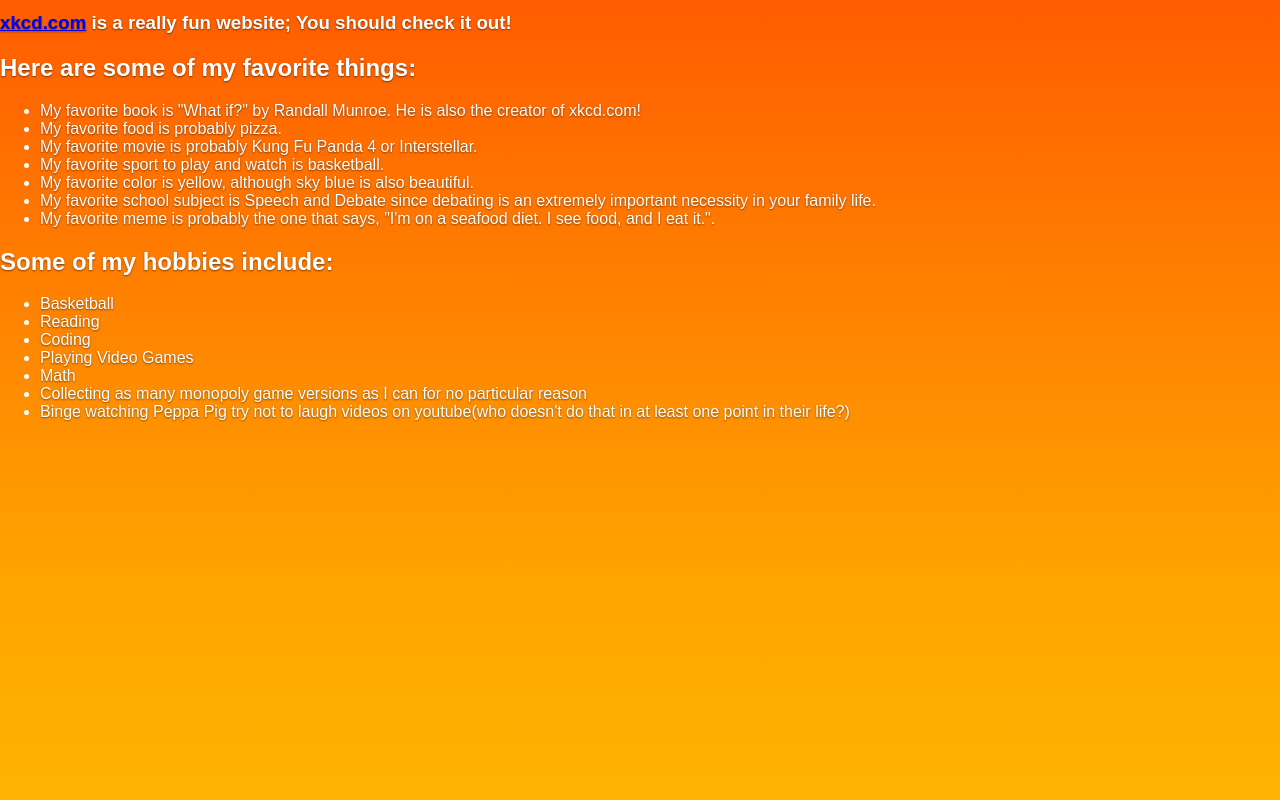
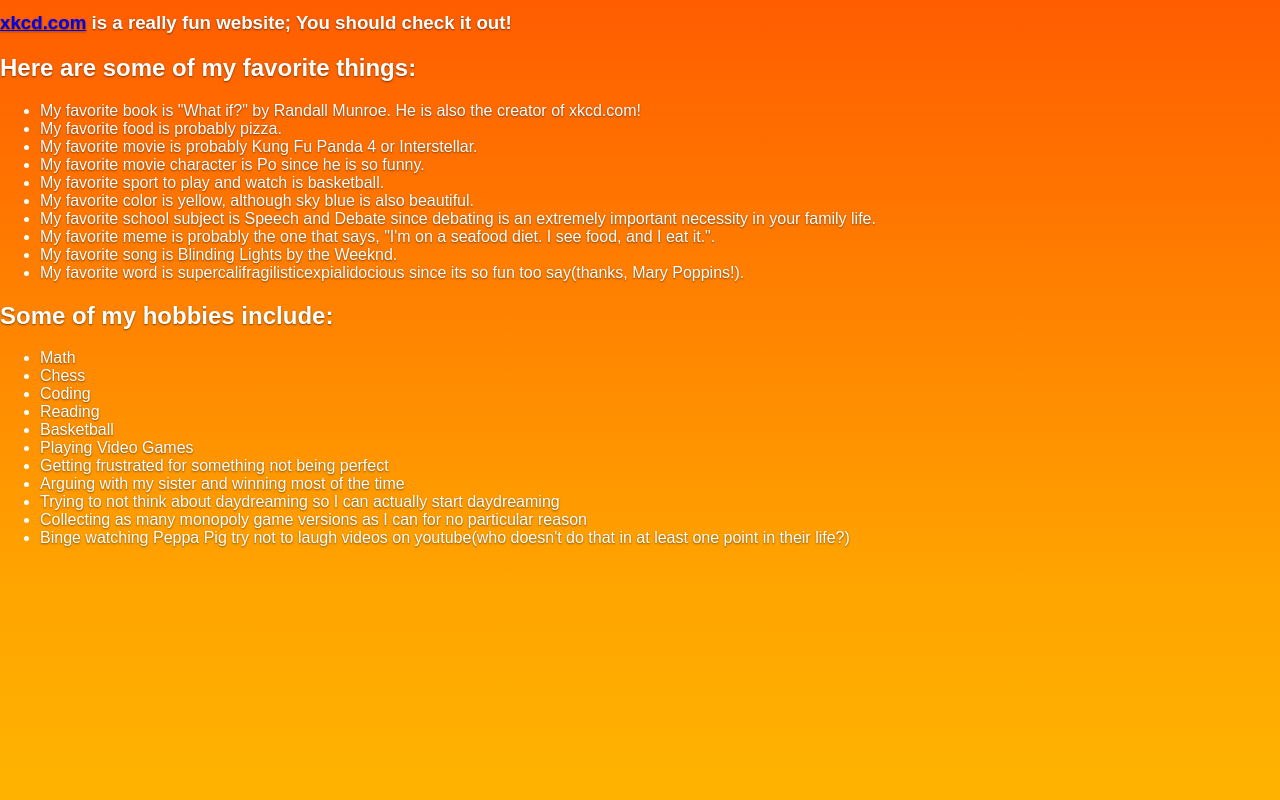
Before and after one commit to duckmaster2000/website, a plain HTML site: page index.html in a window 1280 px wide. Shown: the part 749-1549 px from the top of the page. Drawn offline with Linux system fonts and the light colour scheme.

Commit message:
Update index.html

```diff
--- a/index.html
+++ b/index.html
@@ -29,19 +29,26 @@
     <li>My favorite book is "What if?" by Randall Munroe. He is also the creator of xkcd.com!</li>
     <li>My favorite food is probably pizza.</li>
     <li>My favorite movie is probably Kung Fu Panda 4 or Interstellar.</li>
+    <li>My favorite movie character is Po since he is so funny.</li>
     <li>My favorite sport to play and watch is basketball.</li>
     <li>My favorite color is yellow, although sky blue is also beautiful.</li>
     <li>My favorite school subject is Speech and Debate since debating is an extremely important necessity in your family life.</li>
     <li>My favorite meme is probably the one that says, "I'm on a seafood diet. I see food, and I eat it.".</li>
+    <li>My favorite song is Blinding Lights by the Weeknd.</li>
+    <li>My favorite word is supercalifragilisticexpialidocious since its so fun too say(thanks, Mary Poppins!).</li>
 
   </ul>
 <h2>Some of my hobbies include:</h2>
   <ul>
+    <li>Math</li>
+    <li>Chess</li>
+    <li>Coding</li>
+    <li>Reading</li>
     <li>Basketball</li>
-    <li>Reading</li>
-    <li>Coding</li>
     <li>Playing Video Games</li>
-    <li>Math</li>
+    <li>Getting frustrated for something not being perfect</li>
+    <li>Arguing with my sister and winning most of the time</li>
+    <li>Trying to not think about daydreaming so I can actually start daydreaming</li>
     <li>Collecting as many monopoly game versions as I can for no particular reason</li>
     <li>Binge watching Peppa Pig try not to laugh videos on youtube(who doesn't do that in at least one point in their life?)</li>
   </ul>
```
